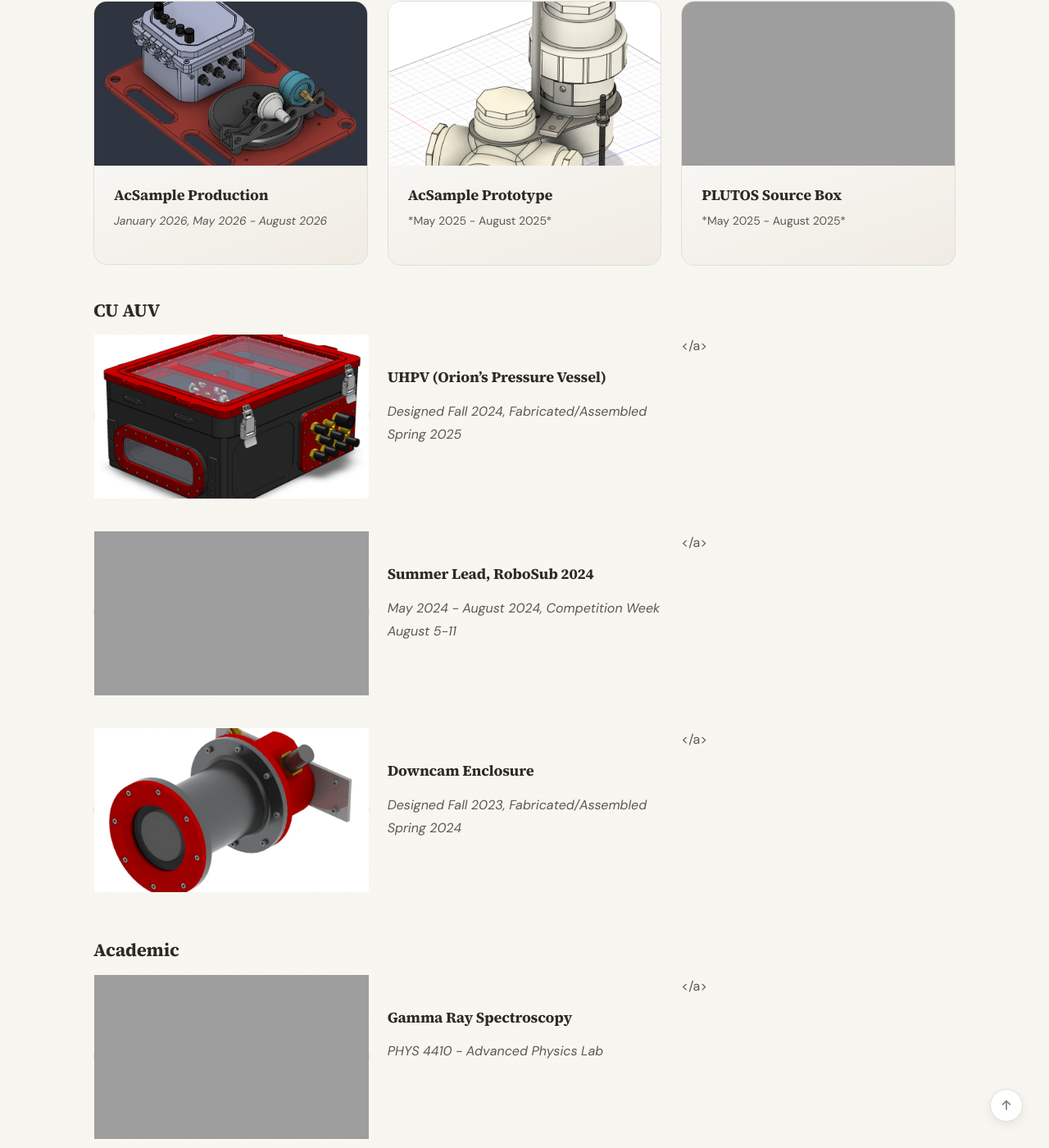
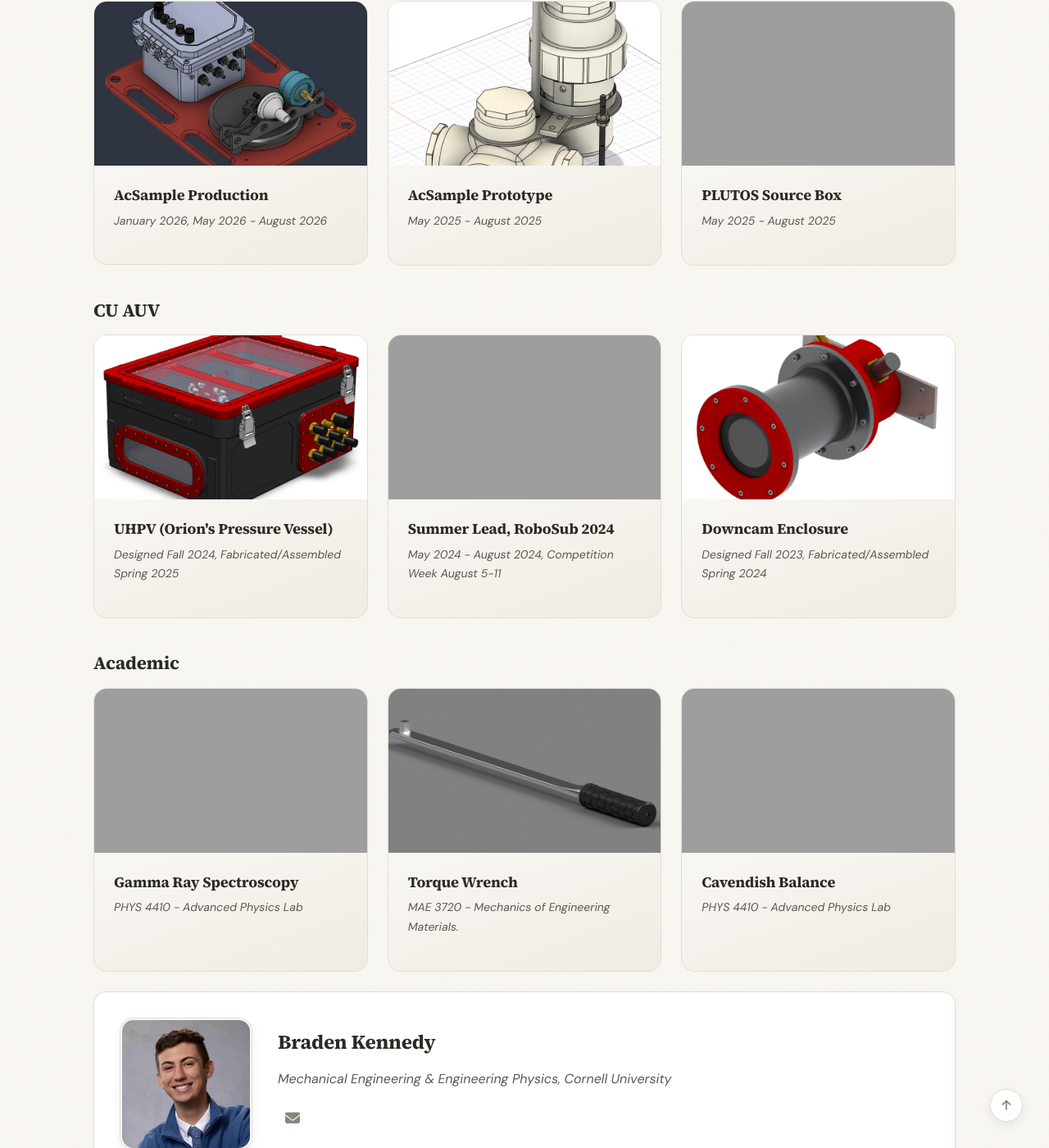
Before and after one commit to braden-kennedy/bkennedyportfolio, a Jekyll site: the page built from _pages/about.md, in a window 1280 px wide and 1400 px high, scrolled down 805 px. Shown: the whole window at 82% size. Built offline with Jekyll 4.4.1, drawn with Linux system fonts in a browser that asks for light colours; a style sheet for code colours, icons or effects is not loaded.

Commit message:
Update about.md

```diff
--- a/_pages/about.md
+++ b/_pages/about.md
@@ -33,7 +33,7 @@ Outside of classes and engineering projects, I enjoy running, hiking, and being
 <img src="{{ site.url }}{{ site.baseurl }}/images/acbotics/Large_AcSample_Prototype_Full.png" class="research-thumb" alt=" ">
 <div class="research-body">
 <h4 class="research-title">AcSample Prototype</h4>
-<p class="research-desc">*May 2025 - August 2025*</p>
+<p class="research-desc"><em>May 2025 - August 2025</em></p>
 </div>
 </a>
 
@@ -41,7 +41,7 @@ Outside of classes and engineering projects, I enjoy running, hiking, and being
 <img src="{{ site.url }}{{ site.baseurl }}/images/acbotics/PLUTOS_Source_Box_Assembly.png" class="research-thumb" alt=" ">
 <div class="research-body">
 <h4 class="research-title">PLUTOS Source Box</h4>
-<p class="research-desc">*May 2025 - August 2025*</p>
+<p class="research-desc"><em>May 2025 - August 2025</em></p>
 </div>
 </a>
 
@@ -49,13 +49,13 @@ Outside of classes and engineering projects, I enjoy running, hiking, and being
 
 ### CU AUV
 
-<div class="research-grid">
+<div class="research-grid" markdown="0">
 
 <a href="{{ site.url }}{{ site.baseurl }}/cuauv/#uhpv-orions-pressure-vessel" class="research-card" markdown="0">
 <img src="{{ site.url }}{{ site.baseurl }}/images/cuauv/Orion_Full.png" class="research-thumb" alt=" ">
 <div class="research-body">
 <h4 class="research-title">UHPV (Orion's Pressure Vessel)</h4>
-<p class="research-desc">*Designed Fall 2024, Fabricated/Assembled Spring 2025*</p>
+<p class="research-desc"><em>Designed Fall 2024, Fabricated/Assembled Spring 2025</em></p>
 </div>
 </a>
 
@@ -63,7 +63,7 @@ Outside of classes and engineering projects, I enjoy running, hiking, and being
 <img src="{{ site.url }}{{ site.baseurl }}/images/cuauv/Competition_TeamPic.PNG" class="research-thumb" alt=" ">
 <div class="research-body">
 <h4 class="research-title">Summer Lead, RoboSub 2024</h4>
-<p class="research-desc">*May 2024 - August 2024, Competition Week August 5-11*</p>
+<p class="research-desc"><em>May 2024 - August 2024, Competition Week August 5-11</em></p>
 </div>
 </a>
 
@@ -71,7 +71,7 @@ Outside of classes and engineering projects, I enjoy running, hiking, and being
 <img src="{{ site.url }}{{ site.baseurl }}/images/cuauv/Downcam_Full.png" class="research-thumb" alt=" ">
 <div class="research-body">
 <h4 class="research-title">Downcam Enclosure</h4>
-<p class="research-desc">*Designed Fall 2023, Fabricated/Assembled Spring 2024*</p>
+<p class="research-desc"><em>Designed Fall 2023, Fabricated/Assembled Spring 2024</em></p>
 </div>
 </a>
 
@@ -79,13 +79,13 @@ Outside of classes and engineering projects, I enjoy running, hiking, and being
 
 ### Academic
 
-<div class="research-grid">
+<div class="research-grid" markdown="0">
 
 <a href="{{ site.url }}{{ site.baseurl }}/other/#gamma-ray-spectroscopy-lab" class="research-card" markdown="0">
 <img src="{{ site.url }}{{ site.baseurl }}/images/other/GammaSpec.JPG" class="research-thumb" alt=" ">
 <div class="research-body">
 <h4 class="research-title">Gamma Ray Spectroscopy</h4>
-<p class="research-desc">*PHYS 4410 - Advanced Physics Lab*</p>
+<p class="research-desc"><em>PHYS 4410 - Advanced Physics Lab</em></p>
 </div>
 </a>
 
@@ -93,7 +93,7 @@ Outside of classes and engineering projects, I enjoy running, hiking, and being
 <img src="{{ site.url }}{{ site.baseurl }}/images/other/Screenshot 2026-08-02 114417.png" class="research-thumb" alt=" ">
 <div class="research-body">
 <h4 class="research-title">Torque Wrench</h4>
-<p class="research-desc">*MAE 3720 - Mechanics of Engineering Materials.*</p>
+<p class="research-desc"><em>MAE 3720 - Mechanics of Engineering Materials.</em></p>
 </div>
 </a>
 
@@ -101,7 +101,7 @@ Outside of classes and engineering projects, I enjoy running, hiking, and being
 <img src="{{ site.url }}{{ site.baseurl }}/images/other/Cavendish_Full.JPG" class="research-thumb" alt=" ">
 <div class="research-body">
 <h4 class="research-title">Cavendish Balance</h4>
-<p class="research-desc">*PHYS 4410 - Advanced Physics Lab*</p>
+<p class="research-desc"><em>PHYS 4410 - Advanced Physics Lab</em></p>
 </div>
 </a>
 
```
